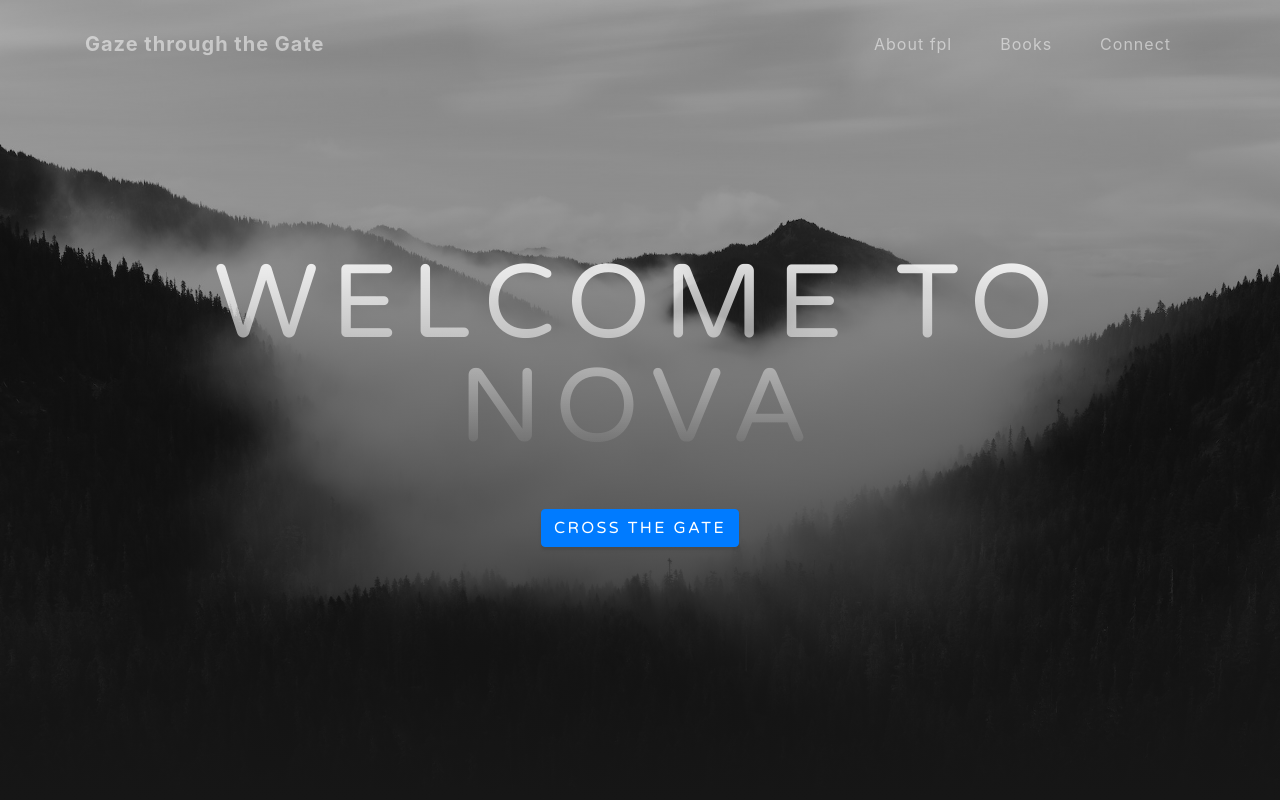
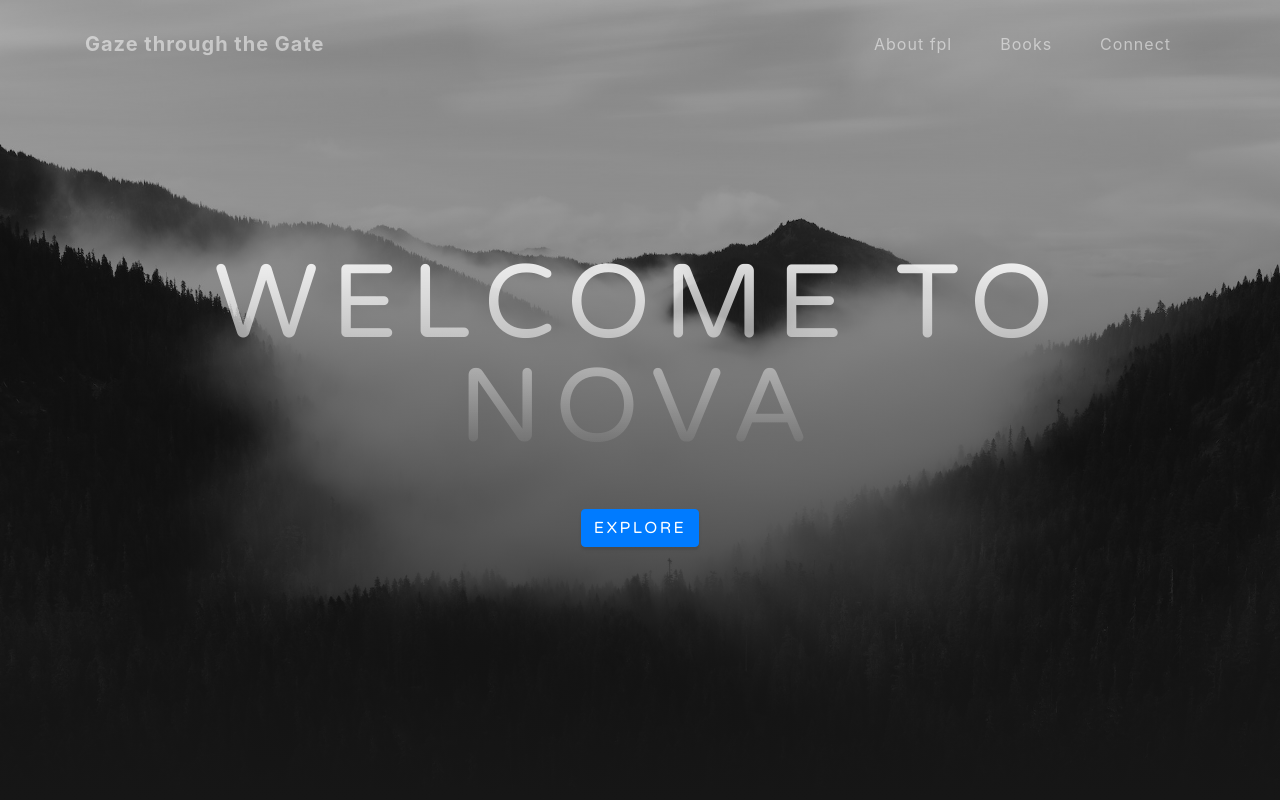
Before and after one commit to secondmoonsbay/seconsmoonsbay.github.io, a website with bundled scripts: page index.html in a window 1280 px wide. Shown: the top 800 px of the page. Built offline with nearby package versions, Linux system fonts and the light colour scheme.

Commit message:
Update index.html

```diff
--- a/index.html
+++ b/index.html
@@ -55,7 +55,7 @@
       <div class="mx-auto text-center">
         <h1 class="mx-auto my-0 text-uppercase">Welcome to Nova</h1>
         <h2 class="text-white-50 mx-auto mt-2 mb-5"></h2>
-        <a href="#about" class="btn btn-primary js-scroll-trigger">Cross the Gate</a>
+        <a href="#about" class="btn btn-primary js-scroll-trigger">Explore</a>
       </div>
     </div>
   </header>
```
